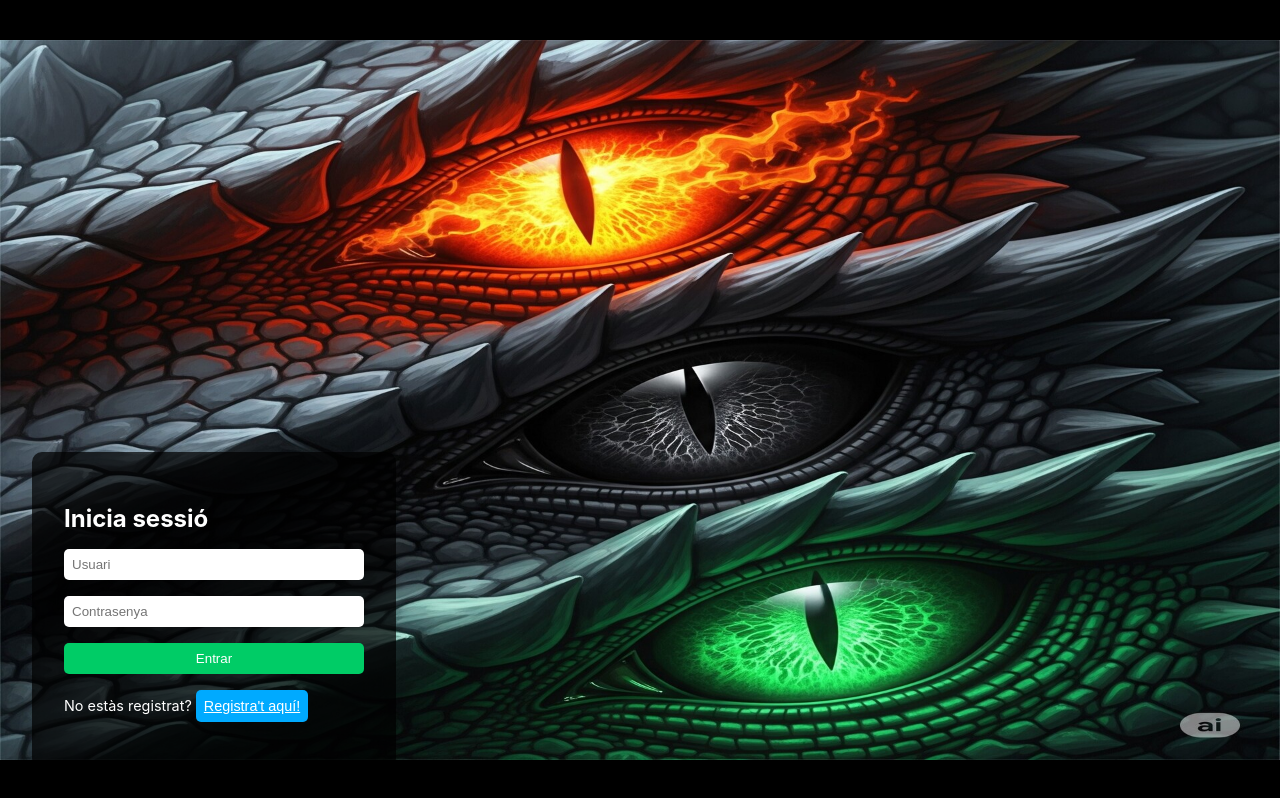
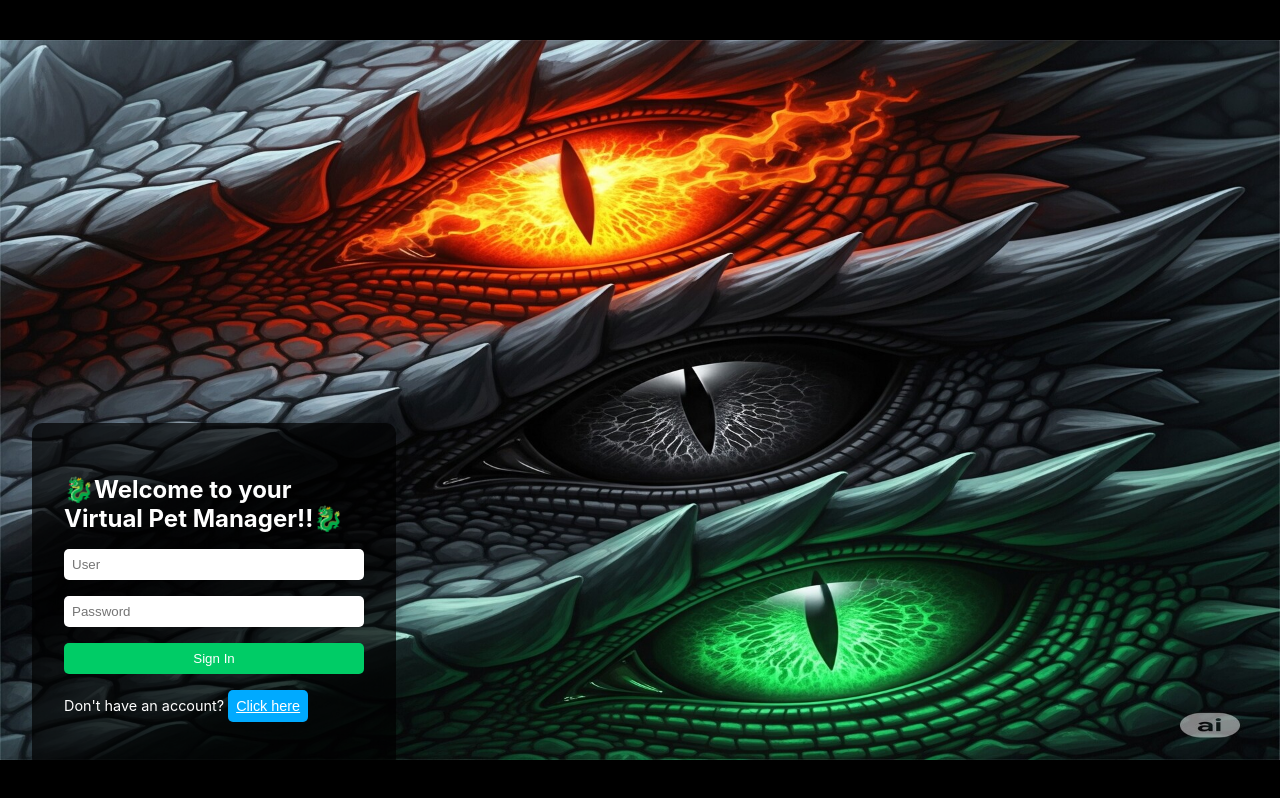
Before and after one commit to ToniR90/5.2-Virtual-Pet, a React (Create React App) app in the folder frontend/: page / in a window 1280 px wide. Built offline with nearby package versions, Linux system fonts and the light colour scheme.

Commit message:
update: AuthPage.jsx translation

```diff
--- a/frontend/src/pages/AuthPage.jsx
+++ b/frontend/src/pages/AuthPage.jsx
@@ -26,16 +26,16 @@ const AuthPage = () => {
         <RegisterForm onSwitch={() => setIsRegistering(false)} />
       ) : (
         <div className="auth-box">
-          <h2>Inicia sessió</h2>
+          <h2>🐉Welcome to your Virtual Pet Manager!!🐉</h2>
           <form>
-            <input type="text" placeholder="Usuari" />
-            <input type="password" placeholder="Contrasenya" />
-            <button type="submit">Entrar</button>
+            <input type="text" placeholder="User" />
+            <input type="password" placeholder="Password" />
+            <button type="submit">Sign In</button>
           </form>
           <p className="register-text">
-            No estàs registrat?{' '}
+            Don't have an account?{' '}
             <button className="link-button" onClick={() => setIsRegistering(true)}>
-              Registra't aquí!
+              Click here
             </button>
           </p>
         </div>
```
